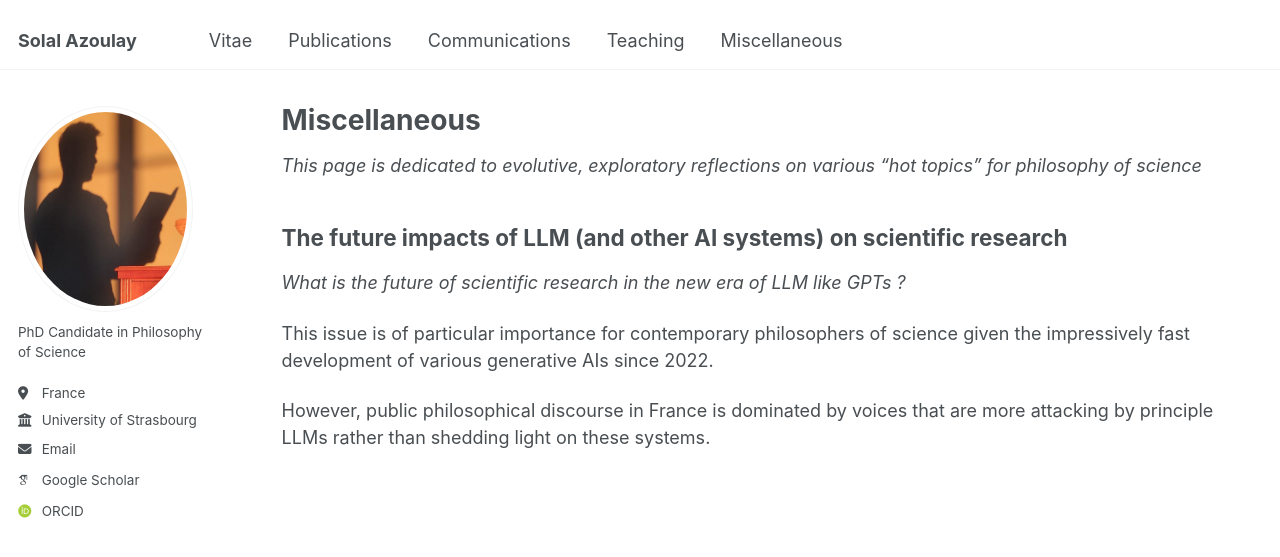
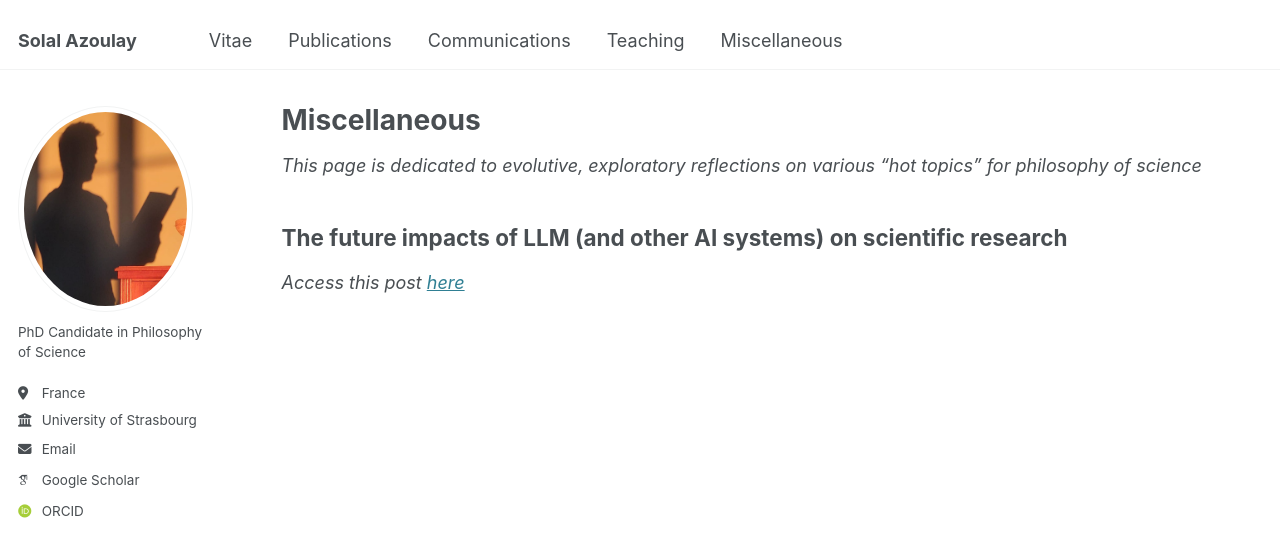
Before and after one commit to solal-azoulay/solal-azoulay.github.io, a Jekyll site: the page built from _pages/Miscellaneous.md, in a window 1280 px wide. Shown: the top 557 px of the page. Built offline with Jekyll 4.4.1, drawn with Linux system fonts in a browser that asks for light colours; some web fonts are replaced.

Commit message:
Update Miscellaneous.md

```diff
--- a/_pages/Miscellaneous.md
+++ b/_pages/Miscellaneous.md
@@ -9,8 +9,4 @@ author_profile: true
 
 ## The future impacts of LLM (and other AI systems) on scientific research
 
-*What is the future of scientific research in the new era of LLM like GPTs ?*
-
-This issue is of particular importance for contemporary philosophers of science given the impressively fast development of various generative AIs since 2022.
-
-However, public philosophical discourse in France is dominated by voices that are more attacking by principle LLMs rather than shedding light on these systems.
+_Access this post [here](https://solal-azoulay.github.io/files/science_and_AI.pdf)_
```
